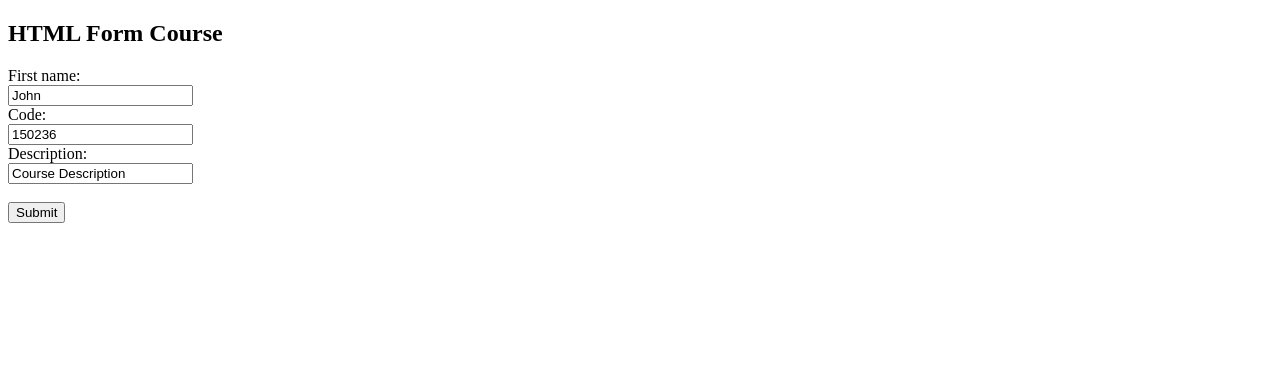
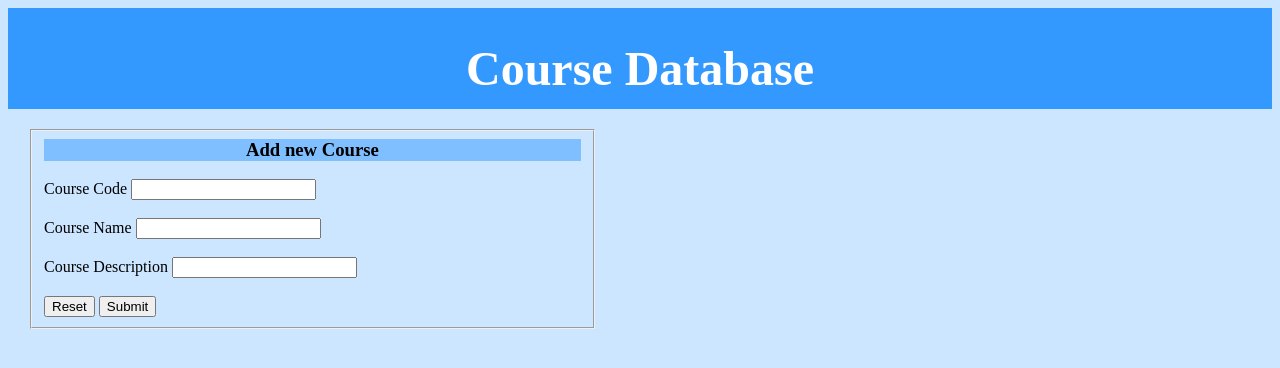
Before and after one commit to YaraFekri/NJS, a website: page HTMLFormC.html in a window 1280 px wide. Drawn offline with Linux system fonts and the light colour scheme.

Commit message:
Add files via upload

```diff
--- a/HTMLFormC.html
+++ b/HTMLFormC.html
@@ -1,19 +1,60 @@
 <!DOCTYPE html>
-<html>
-<body>
+<!DOCTYPE html>
+<html lang = "en">
+<head>
+  <meta charset = "UTF-8">
+  <link rel = "stylesheet" href="style.css">
+  <title> My Form </title>
 
-<h2>HTML Form Course</h2>
+<style>
+body{
+ background-color: #cce6ff;
+}
+header{
+ text-align: center;
+ height: 100px;
+ padding-top: 1px;
+ background-color: #3399ff;
+ color: #FFFFFF;
+ font-size: x-large;
+}
+h3{
+ margin-top: 2px;
+ text-align: center;
+ background-color: #80bfff;
+}
+form{
+ width: 45%;
+ display: inline-block;
+ margin: 20px;
+}
+footer{
+ margin-top: 3%;
+ text-align: center;
+}
+</style>
 
-<form action="http://web/students/create/StudentAdd">
-  <label for="fname">First name:</label><br>
-  <input type="text" id="fname" name="name" value="John"><br>
-  <label for="lname">Code:</label><br>
-  <input type="text" id="lname" name="code" value="150236"><br>
-  <label for="lname">Description:</label><br>
-  <input type="text" id="lname" name="description" value="Course Description"><br><br>
-
-  <input type="submit" value="Submit">
-</form>
+</head>
 
 </body>
+<header>
+    <h1>Course Database</h1>
+  </header>
+  <form action="/CADD" method="post">
+    <fieldset>
+      <h3>Add new Course</h3>
+      <label>Course Code</label>
+      <input type ="text" id = 'code' name="code" required>
+      <br><br>
+      <label>Course Name</label>
+      <input type="text" id = "name" name="name" required>
+      <br><br>
+      <label>Course Description</label>
+      <input type="text" id = "description" name="description" required=false>
+
+      <br><br>
+      <button type ="reset">Reset</button>
+      <button type ="submit">Submit</button>
+    </fieldset>
+
 </html>
--- a/package.json
+++ b/package.json
@@ -4,7 +4,7 @@
   "main": "index.js",
   "scripts": {
     "test": "echo \"Error: no test specified\" && exit 1",
- "start": "node index.js"
+    "start":"index.js"
   },
   "keywords": [],
   "author": "",
@@ -14,5 +14,4 @@
     "joi": "^13.1.0"
   },
   "description": ""
-
 }
```
Also changed, not shown: HTMLFormS.html (+50 -12 lines), index.js (+15 -11 lines).
